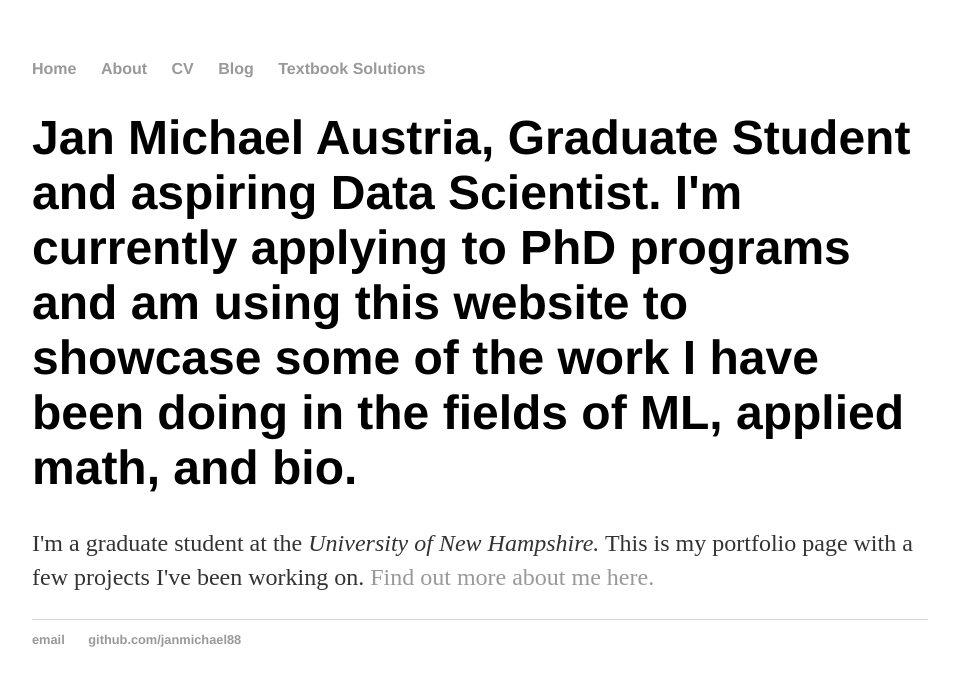
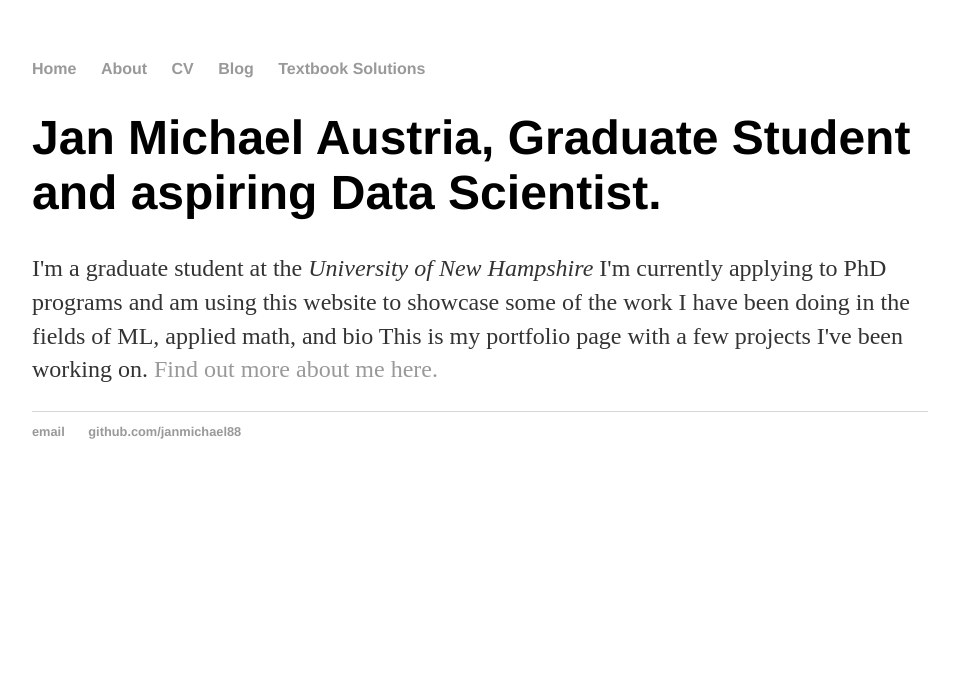
Before and after one commit to janmichael88/janmichael88.github.io, a Jekyll site: the page built from index.html, in a window 1280 px wide. Shown: the top 686 px of the page, without its empty margins (160-1119 px from the left). Built offline with Jekyll 4.4.1, drawn with Linux system fonts in a browser that asks for light colours.

```diff
--- a/index.html
+++ b/index.html
@@ -6,8 +6,10 @@ title: Jan Michael Austria
 
 <div class="container">
     	<div class="blurb">
-        	<h1>Jan Michael Austria, Graduate Student and aspiring Data Scientist. I'm currently applying to PhD programs
+        	<h1>Jan Michael Austria, Graduate Student and aspiring Data Scientist.</h1>
+		<p>I'm a graduate student at the <em>University of New Hampshire</em>
+			I'm currently applying to PhD programs
 		and am using this website to showcase some of the work I have been doing in the fields of ML, applied math, and
-		bio.</h1>
-		<p>I'm a graduate student at the <em>University of New Hampshire.</em> This is my portfolio page with a few projects I've been working on. <a href="/about">Find out more about me here.</a></p>
+		bio
+			This is my portfolio page with a few projects I've been working on. <a href="/about">Find out more about me here.</a></p>
 	</div><!-- /.blurb -->
```
